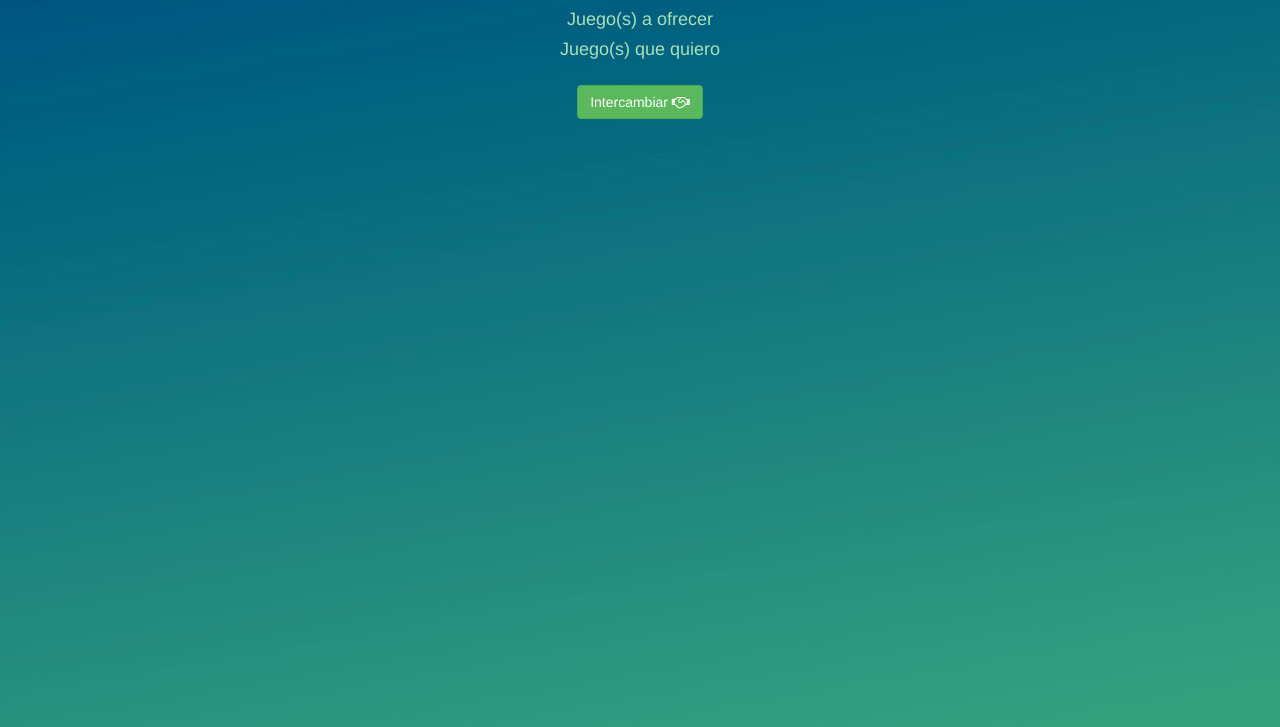
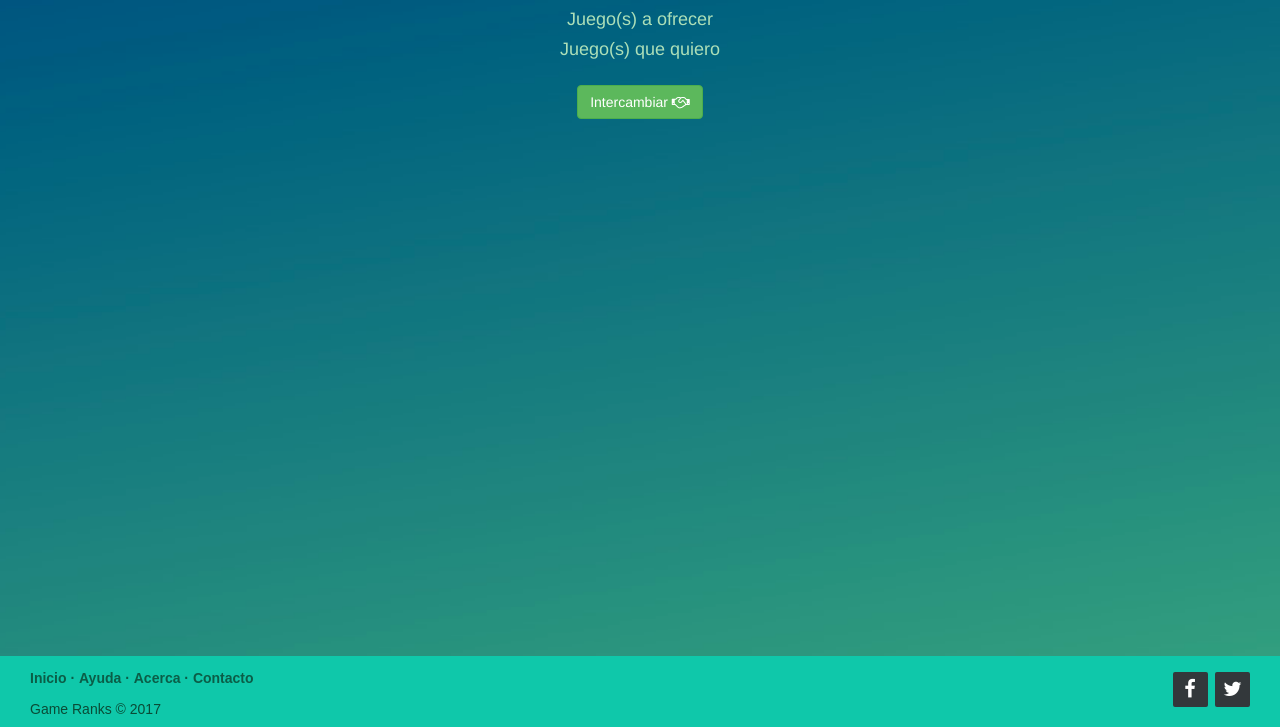
Before and after one commit to kecastro/GameRanks, a Django app: template games/templates/games/trade.html in a window 1280 px wide. Shown: the part 73-800 px from the top of the page. Run offline with Django 3.2, Linux system fonts and the light colour scheme; the template is opened without the code that fills it, so the values that code supplies are empty; some libraries are stand-ins or nearby versions.

Commit message:
application footer

```diff
--- a/games/static/games/css/styles.css
+++ b/games/static/games/css/styles.css
@@ -183,3 +183,95 @@ ul
         margin-right: auto;
     }
 }
+
+/*--------FOOTER--------------*/
+
+html,
+body { height: 100%; }
+
+body {
+  display: table;
+  width: 100%;
+}
+
+.page-row {
+  display: table-row;
+  height: 1px;
+}
+
+.page-row-expanded { height: 100%; }
+
+
+.footer-distributed{
+	background-color: #0fc8aa;
+	box-shadow: 0 1px 1px 0 rgba(15, 200, 170, 0.5);
+	box-sizing: border-box;
+	width: 100%;
+	text-align: left;
+	font: normal 16px sans-serif;
+
+	padding: 10px 30px;
+}
+
+.footer-distributed .footer-left p{
+	color: #0a4b36;
+	font-size: 14px;
+	margin: 0;
+}
+
+/* Footer links */
+
+.footer-distributed p.footer-links{
+	font-size:14px;
+	font-weight: bold;
+	color: #0b5d47;
+	margin: 0 0 10px;
+	padding: 0;
+}
+
+.footer-distributed p.footer-links a{
+	display:inline-block;
+	line-height: 1.8;
+	text-decoration: none;
+	color:  inherit;
+}
+
+.footer-distributed .footer-right{
+	float: right;
+	margin-top: 6px;
+	max-width: 180px;
+}
+
+.footer-distributed .footer-right a{
+	display: inline-block;
+	width: 35px;
+	height: 35px;
+	background-color:  #33383b;
+	border-radius: 2px;
+
+	font-size: 20px;
+	color: #ffffff;
+	text-align: center;
+	line-height: 35px;
+
+	margin-left: 3px;
+}
+
+/* If you don't want the footer to be responsive, remove these media queries */
+
+@media (max-width: 600px) {
+
+	.footer-distributed .footer-left,
+	.footer-distributed .footer-right{
+		text-align: center;
+	}
+
+	.footer-distributed .footer-right{
+		float: none;
+		margin: 0 auto 20px;
+	}
+
+	.footer-distributed .footer-left p.footer-links{
+		line-height: 1.8;
+	}
+}
--- a/games/templates/games/base.html
+++ b/games/templates/games/base.html
@@ -15,10 +15,11 @@
         <link rel="stylesheet" href="{% static "games/css/styles.css" %}">
         <script src="https://ajax.googleapis.com/ajax/libs/jquery/3.1.1/jquery.min.js"></script>
         <script src="https://maxcdn.bootstrapcdn.com/bootstrap/3.3.7/js/bootstrap.min.js"></script>
-        {% block header %}{% endblock %}
+        {% block head %}{% endblock %}
     </head>
 
     <body>
+        <header class="page-row">
             <nav class="navbar navbar-default">
               <div class="container-fluid">
                 <!-- Brand and toggle get grouped for better mobile display -->
@@ -82,19 +83,49 @@
                 </div>
               </div>
             </nav>
+        </header>
 
+        <main class="page-row page-row-expanded">
+
+             <!-- Search gamer results -->
              <div class="row">
                  <div id="main-results-search" class="col-md-6 col-md-offset-3">
 
                  </div>
              </div>
 
+            <!-- Page content -->
             {% block body %}{% endblock %}
+        </main>
+
+        <footer class="page-row">
+            <script src="{% static "games/js/game_search.js" %}"></script>
+            {% block footer %}{% endblock %}
+
+            <div class="footer-distributed">
+                <div class="footer-right">
+
+                    <a href="#"><i class="fa fa-facebook"></i></a>
+                    <a href="#"><i class="fa fa-twitter"></i></a>
+
+                </div>
+
+                <div class="footer-left">
+
+                    <p class="footer-links">
+                        <a href="{% url 'games:index' %}">Inicio</a>
+                        ·
+                        <a href="#">Ayuda</a>
+                        ·
+                        <a href="#">Acerca</a>
+                        ·
+                        <a href="#">Contacto</a>
+                    </p>
+
+                    <p>Game Ranks &copy; 2017</p>
+                </div>
+            </div>
+        </footer>
 
     </body>
-    <footer>
-        <script type="text/javascript" src="{% static "games/js/game_search.js" %}"></script>
-        {% block extra_js %}{% endblock %}
-    </footer>
-
 </html>
--- a/games/templates/games/edit_user.html
+++ b/games/templates/games/edit_user.html
@@ -2,7 +2,7 @@
 {% block title %}Editar usuario{% endblock %}
 {% load staticfiles %}
 
-{% block header %}
+{% block head %}
     <link rel="stylesheet" href="https://cdnjs.cloudflare.com/ajax/libs/bootstrap-select/1.12.1/css/bootstrap-select.min.css">
     <script src="https://cdnjs.cloudflare.com/ajax/libs/bootstrap-select/1.12.1/js/bootstrap-select.min.js"></script>
 {% endblock %}
--- a/games/templates/games/me.html
+++ b/games/templates/games/me.html
@@ -174,6 +174,6 @@
     {% endif %}
 
 {% endblock %}
-{% block extra_js %}
+{% block footer %}
     <script src="{% static "games/js/user_search.js" %}"></script>
 {% endblock %}
--- a/games/templates/games/register.html
+++ b/games/templates/games/register.html
@@ -2,7 +2,7 @@
 {% block title %}Registro{% endblock %}
 {% load staticfiles %}
 
-{% block header %}
+{% block head %}
     <link rel="stylesheet" href="https://cdnjs.cloudflare.com/ajax/libs/bootstrap-select/1.12.1/css/bootstrap-select.min.css">
     <script src="https://cdnjs.cloudflare.com/ajax/libs/bootstrap-select/1.12.1/js/bootstrap-select.min.js"></script>
 {% endblock %}
--- a/games/templates/games/trade.html
+++ b/games/templates/games/trade.html
@@ -1,7 +1,7 @@
 {% extends 'games/base.html' %}
 {% block title %}Oferta de juegos{% endblock %}
 {% load staticfiles %}
-{% block header %}
+{% block head %}
     <link rel="stylesheet" href="{% static "games/css/chosen.min.css" %}">
     <script src="{% static "games/js/chosen.jquery.min.js" %}"></script>
 {% endblock %}
@@ -33,6 +33,6 @@
 
 {% endblock %}
 
-{% block extra_js %}
+{% block footer %}
     <script src="{% static "games/js/chosen.js" %}"></script>
 {% endblock %}
```
Also changed, not shown: P01_GameRanks/settings.py (deleted, +0 -112 lines), 1 other file. Lines whose indentation alone changed are shown as unchanged.
